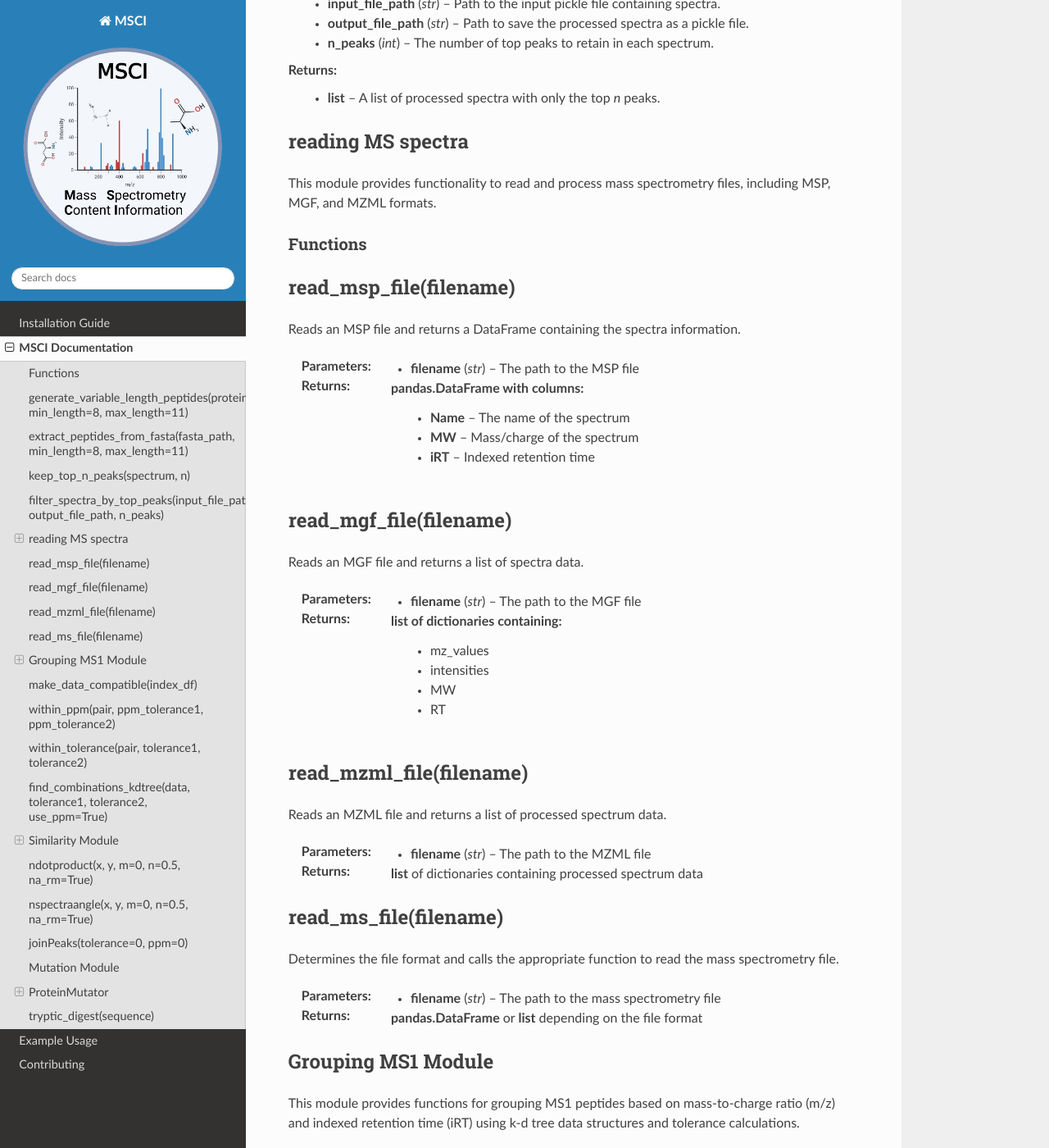
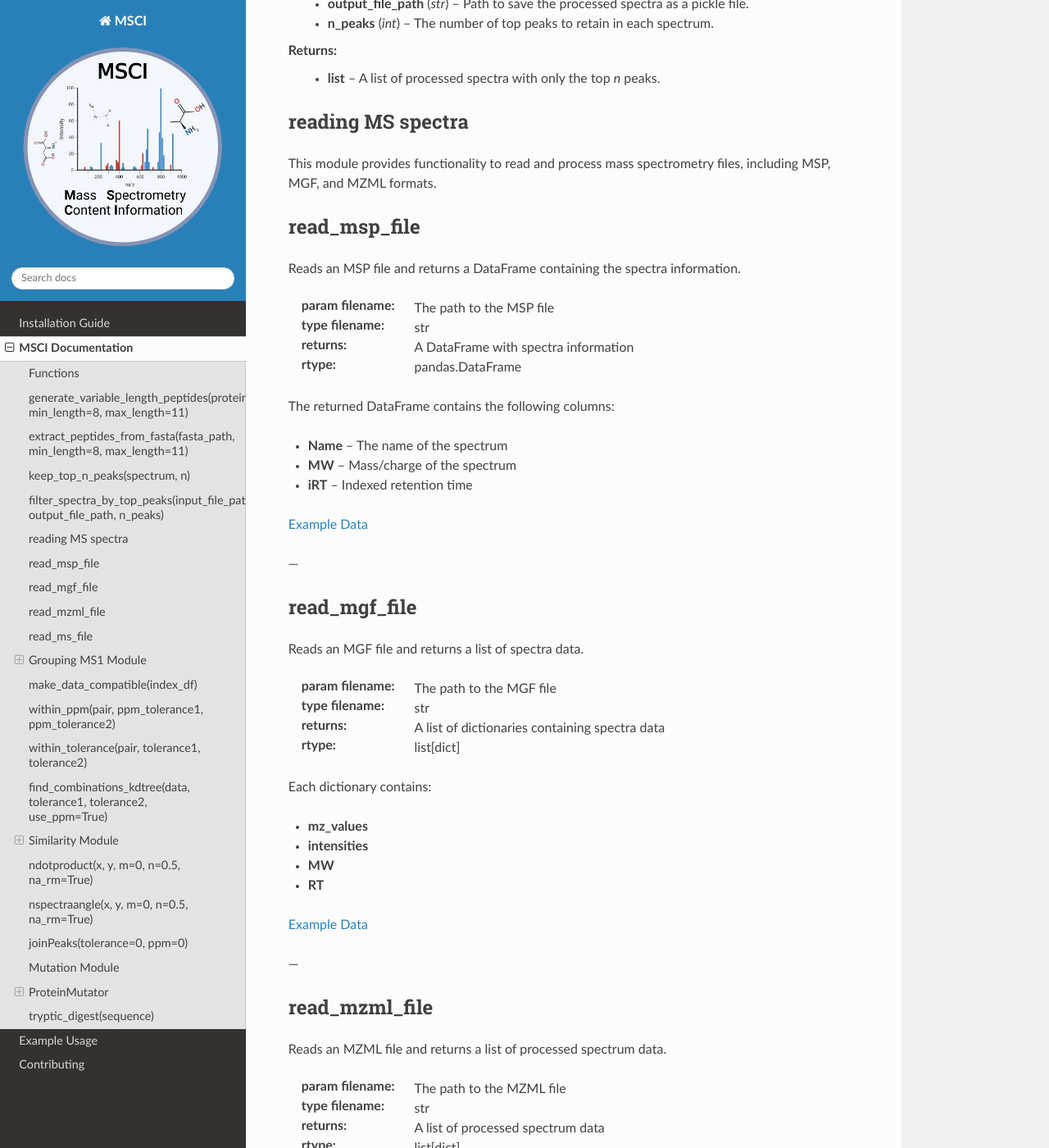
Before and after one commit to zahrael97/MSCI, a Sphinx documentation site: the page built from docs/API.rst, in a window 1280 px wide and 1400 px high, scrolled down 2349 px. Shown: the whole window at 82% size. Built offline with Sphinx 7.4.7 and the Read the Docs theme 3.1.0, drawn with Linux system fonts in a browser that asks for light colours; pages that are not in the unit, such as notebooks, are missing from menus; some of the changed text lies outside the part shown.

Commit message:
Update API.rst

```diff
--- a/docs/API.rst
+++ b/docs/API.rst
@@ -88,59 +88,70 @@ reading MS spectra
 
 This module provides functionality to read and process mass spectrometry files, including MSP, MGF, and MZML formats.
 
-Functions
-~~~~~~~~
 
-read_msp_file(filename)
---------------------
-
+read_msp_file
+-------------
 Reads an MSP file and returns a DataFrame containing the spectra information.
 
-:Parameters:
-    - **filename** (*str*) -- The path to the MSP file
+:param filename: The path to the MSP file
+:type filename: str
+:returns: A DataFrame with spectra information
+:rtype: pandas.DataFrame
 
-:Returns:
-    **pandas.DataFrame** with columns:
-        - **Name** -- The name of the spectrum
-        - **MW** -- Mass/charge of the spectrum
-        - **iRT** -- Indexed retention time
+The returned DataFrame contains the following columns:
 
-read_mgf_file(filename)
---------------------
+- **Name** -- The name of the spectrum
+- **MW** -- Mass/charge of the spectrum
+- **iRT** -- Indexed retention time
 
+`Example Data <https://github.com/proteomicsunitcrg/MSCI/tree/main/Example_data>`_
+
+---
+
+read_mgf_file
+-------------
 Reads an MGF file and returns a list of spectra data.
 
-:Parameters:
-    - **filename** (*str*) -- The path to the MGF file
+:param filename: The path to the MGF file
+:type filename: str
+:returns: A list of dictionaries containing spectra data
+:rtype: list[dict]
 
-:Returns:
-    **list** of dictionaries containing:
-        - mz_values
-        - intensities
-        - MW
-        - RT
+Each dictionary contains:
 
-read_mzml_file(filename)
---------------------
+- **mz_values**
+- **intensities**
+- **MW**
+- **RT**
 
+`Example Data <https://github.com/proteomicsunitcrg/MSCI/tree/main/Example_data>`_
+
+---
+
+read_mzml_file
+--------------
 Reads an MZML file and returns a list of processed spectrum data.
 
-:Parameters:
-    - **filename** (*str*) -- The path to the MZML file
+:param filename: The path to the MZML file
+:type filename: str
+:returns: A list of processed spectrum data
+:rtype: list[dict]
 
-:Returns:
-    **list** of dictionaries containing processed spectrum data
+`Example Data <https://github.com/proteomicsunitcrg/MSCI/tree/main/Example_data>`_
 
-read_ms_file(filename)
---------------------
+---
 
+read_ms_file
+------------
 Determines the file format and calls the appropriate function to read the mass spectrometry file.
 
-:Parameters:
-    - **filename** (*str*) -- The path to the mass spectrometry file
+:param filename: The path to the mass spectrometry file
+:type filename: str
+:returns: A DataFrame or a list depending on the file format
+:rtype: pandas.DataFrame | list
 
-:Returns:
-    **pandas.DataFrame** or **list** depending on the file format
+`Example Data <https://github.com/proteomicsunitcrg/MSCI/tree/main/Example_data>`_
+
 
 Grouping MS1 Module
 --------------------
```
